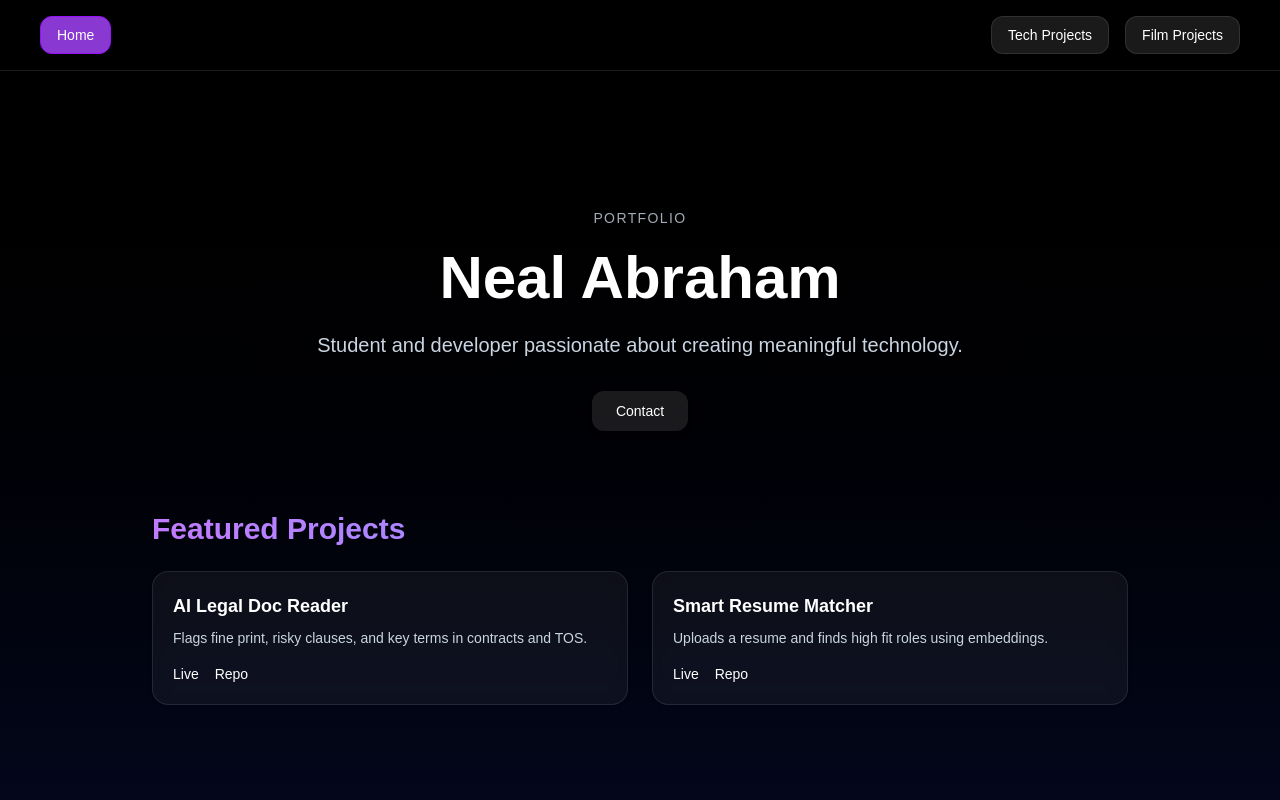
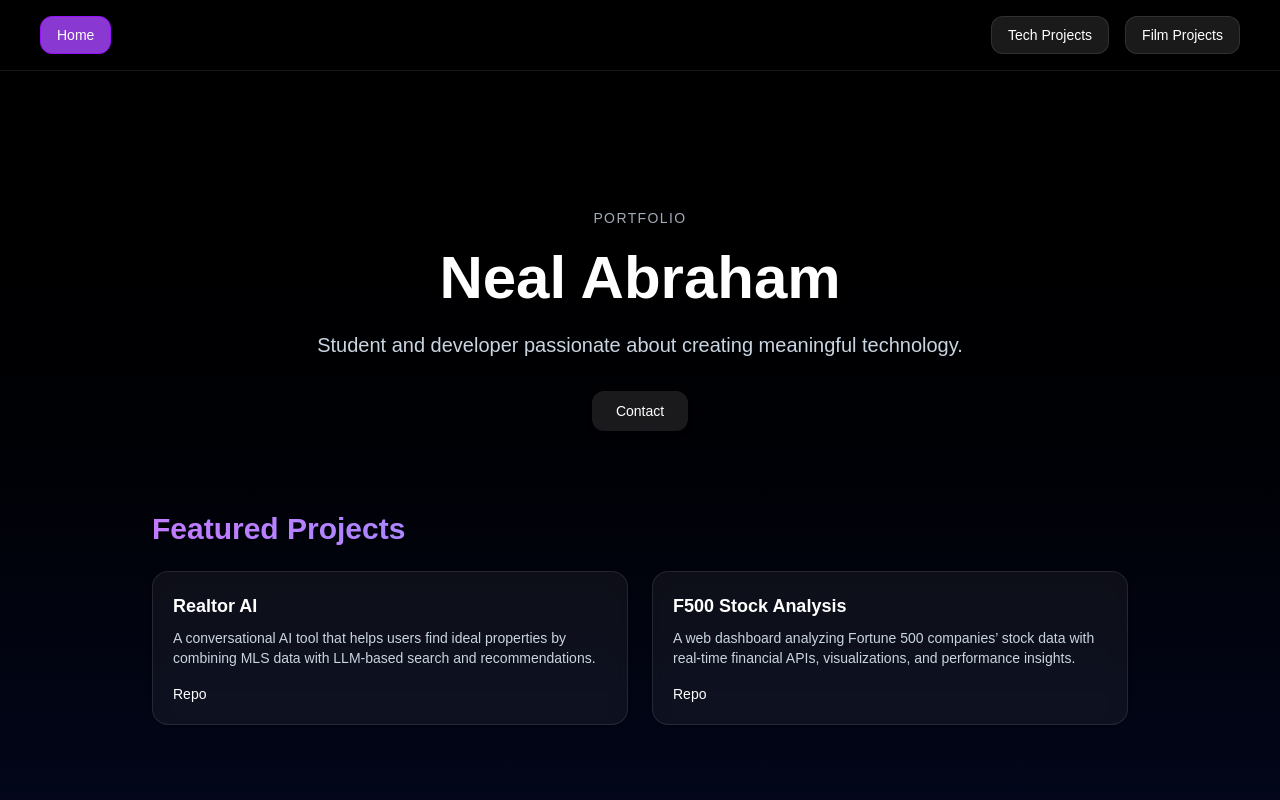
Before and after one commit to Neal-stack/portfolio, a Next.js app: page / in a window 1280 px wide. Shown: the top 800 px of the page. Built offline with nearby package versions, Linux system fonts and the light colour scheme.

Commit message:
Edited featured projects on main page

```diff
--- a/src/app/page.js
+++ b/src/app/page.js
@@ -21,26 +21,47 @@ export default function Home() {
 
       {/* Projects */}
       <section id="projects" className="mx-auto max-w-5xl px-6 pb-24">
-        <h2 className="text-2xl md:text-3xl font-semibold mb-6 bg-gradient-to-r from-purple-400 to-blue-400 text-transparent bg-clip-text">Featured Projects</h2>
+        <h2 className="text-2xl md:text-3xl font-semibold mb-6 bg-gradient-to-r from-purple-400 to-blue-400 text-transparent bg-clip-text">
+          Featured Projects
+        </h2>
         <div className="mt-6 grid gap-6 md:grid-cols-2">
+          {/* Realtor AI */}
           <article className="rounded-2xl border border-white/10 bg-white/5 p-5 backdrop-blur shadow">
-            <h3 className="text-lg font-semibold">AI Legal Doc Reader</h3>
-            <p className="mt-2 text-sm text-slate-300">Flags fine print, risky clauses, and key terms in contracts and TOS.</p>
+            <h3 className="text-lg font-semibold">Realtor AI</h3>
+            <p className="mt-2 text-sm text-slate-300">
+              A conversational AI tool that helps users find ideal properties by combining MLS data with LLM-based search and recommendations.
+            </p>
             <div className="mt-4 flex gap-4 text-sm">
-              <a className="hover:underline" href="#">Live</a>
-              <a className="hover:underline" href="#">Repo</a>
+              <a
+                className="hover:underline"
+                href="https://github.com/Neal-stack/realator-AI"
+                target="_blank"
+                rel="noreferrer"
+              >
+                Repo
+              </a>
             </div>
           </article>
+          {/* F500 Stock Analysis */}
           <article className="rounded-2xl border border-white/10 bg-white/5 p-5 backdrop-blur shadow">
-            <h3 className="text-lg font-semibold">Smart Resume Matcher</h3>
-            <p className="mt-2 text-sm text-slate-300">Uploads a resume and finds high fit roles using embeddings.</p>
+            <h3 className="text-lg font-semibold">F500 Stock Analysis</h3>
+            <p className="mt-2 text-sm text-slate-300">
+              A web dashboard analyzing Fortune 500 companies’ stock data with real-time financial APIs, visualizations, and performance insights.
+            </p>
             <div className="mt-4 flex gap-4 text-sm">
-              <a className="hover:underline" href="#">Live</a>
-              <a className="hover:underline" href="#">Repo</a>
+              <a
+                className="hover:underline"
+                href="https://github.com/Neal-stack/f500"
+                target="_blank"
+                rel="noreferrer"
+              >
+                Repo
+              </a>
             </div>
           </article>
         </div>
       </section>
+
 
       {/* Bio Section */}
       <section id="bio" className="mx-auto max-w-5xl px-6 py-16">
```
